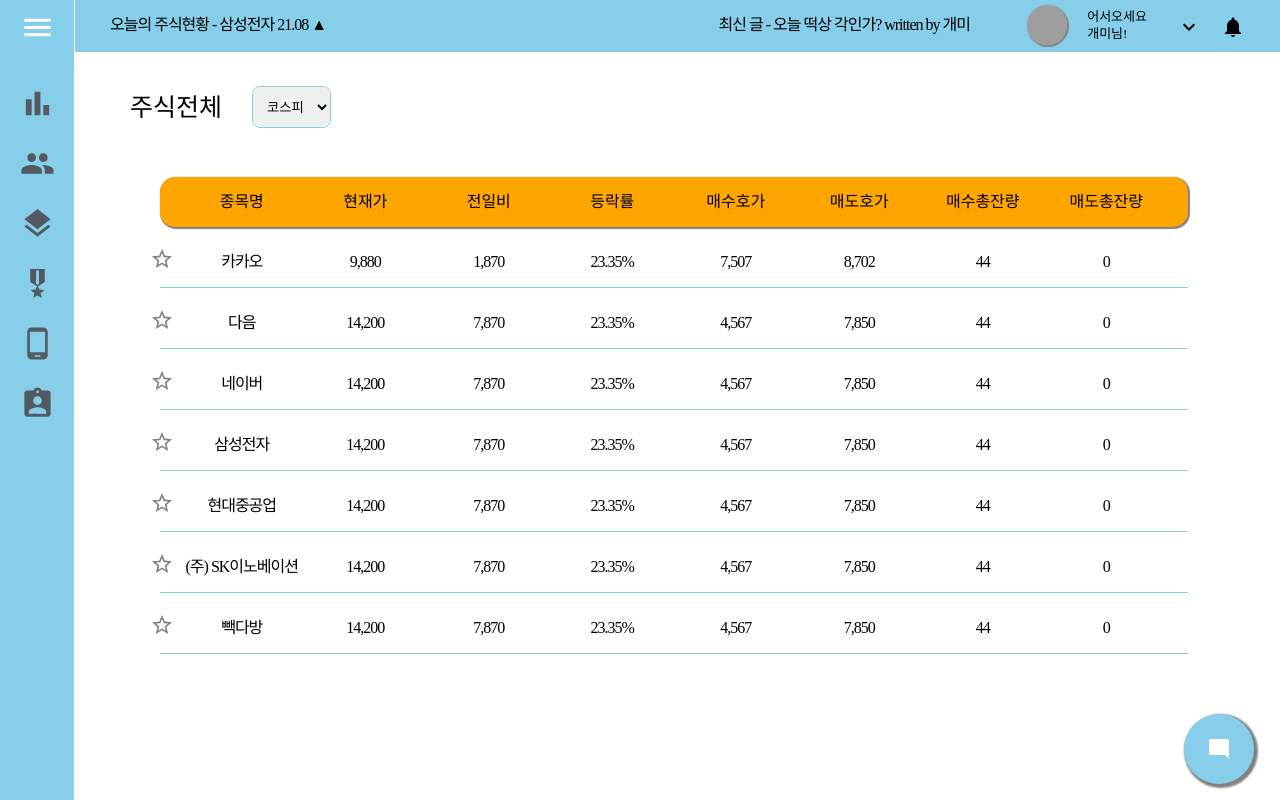
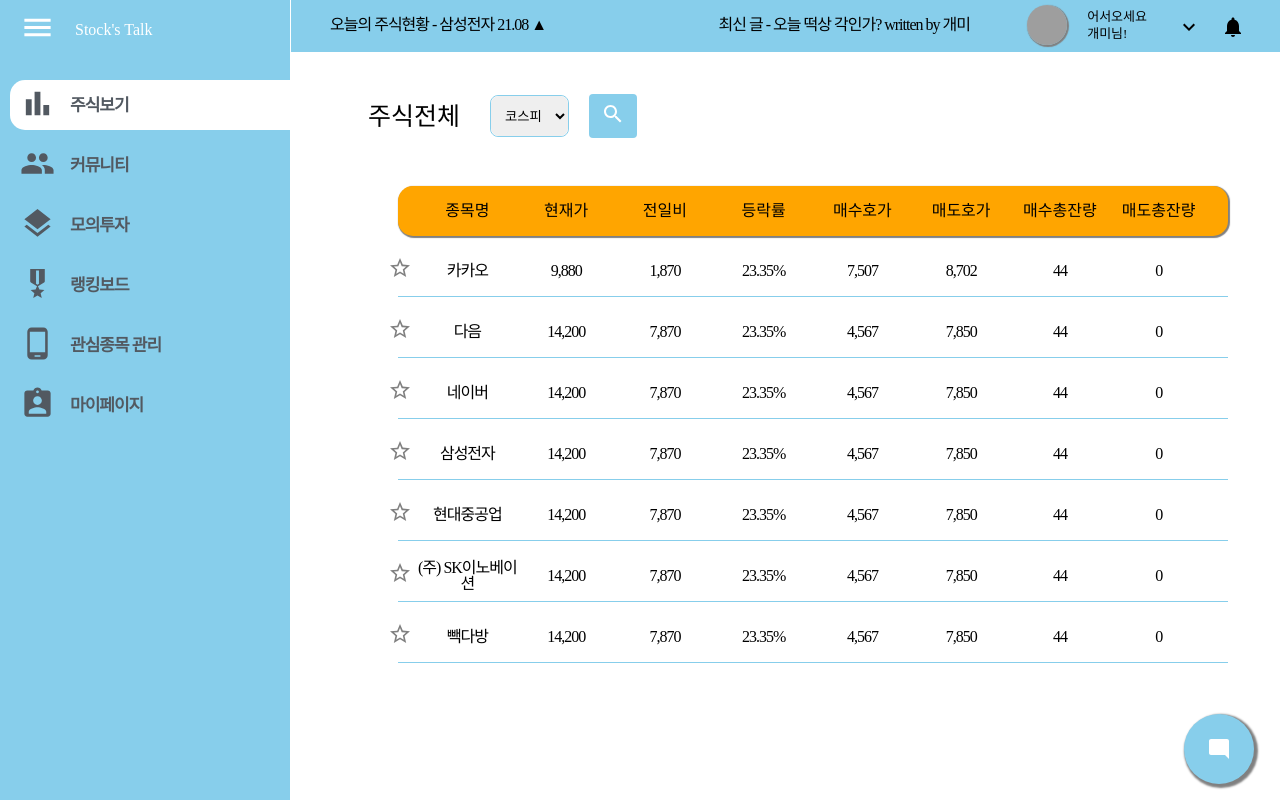
Before and after one commit to innovation-final/Front, a React (Create React App) app: page /stock in a window 1280 px wide. Built offline with nearby package versions, Linux system fonts and the light colour scheme; grey boxes are pictures that could not be loaded; a web font is replaced by a local one.

Commit message:
Fix: Sidebar

```diff
--- a/src/component/community/BoardContainer.jsx
+++ b/src/component/community/BoardContainer.jsx
@@ -14,6 +14,6 @@
 
 const StyleBoardContainer = styled.div`
     width: 100%;
-    margin-left: 5%;
+    margin-left: 2%;
     margin-top: 1%;
 `;
--- a/src/component/elements/List.jsx
+++ b/src/component/elements/List.jsx
@@ -19,7 +19,7 @@
             <FieldNameBox>{fieldRendering()}</FieldNameBox>
             <ListContainer>
                 {items.map(item => (
-                    <ListItem item={item} flexRatio={flexRatio} />
+                    <ListItem key={item[0]} item={item} flexRatio={flexRatio} />
                 ))}
             </ListContainer>
         </StyleList>
--- /dev/null
+++ b/src/component/elements/Modal.jsx
@@ -0,0 +1,47 @@
+import React from 'react';
+import styled from 'styled-components';
+import CloseIcon from '@mui/icons-material/Close';
+
+function Modal({ children, width = 700, height = 650, setIsOpen }) {
+    return (
+        <BackGround>
+            <ModalBox width={width} height={height}>
+                {children}
+                <ExitButton onClick={setIsOpen}>
+                    <CloseIcon fontSize="large" />
+                </ExitButton>
+            </ModalBox>
+        </BackGround>
+    );
+}
+
+export default Modal;
+
+const BackGround = styled.div`
+    position: fixed;
+    top: 0;
+    left: 0;
+    display: flex;
+    transform: translate(-70px, -57px);
+    justify-content: center;
+    align-items: center;
+    background-color: rgba(0, 0, 0, 0.3);
+    width: 100vw;
+    height: 100vh;
+    z-index: 998;
+`;
+const ModalBox = styled.div`
+    position: relative;
+    border: 3px solid skyblue;
+    border-radius: 10px;
+    background-color: white;
+    width: ${props => props.width}px;
+    height: ${props => props.height}px;
+    z-index: 999;
+`;
+
+const ExitButton = styled.div`
+    position: absolute;
+    color: skyblue;
+    right: 10px;
+`;
--- a/src/component/layout/SideBar.jsx
+++ b/src/component/layout/SideBar.jsx
@@ -11,12 +11,24 @@
     const { wide } = context;
 
     const menuItems = [
-        { title: '주식보기', onClickFn: () => navigate('/stock') },
-        { title: '커뮤니티', onClickFn: () => navigate('/community') },
+        {
+            title: '주식보기',
+            onClickFn: () => navigate('/stock'),
+            param: '/stock',
+        },
+        {
+            title: '커뮤니티',
+            onClickFn: () => navigate('/community'),
+            param: '/community',
+        },
         { title: '모의투자', onClickFn: () => navigate('/') },
         { title: '랭킹보드', onClickFn: () => navigate('/') },
         { title: '관심종목 관리', onClickFn: () => navigate('/') },
-        { title: '마이페이지', onClickFn: () => navigate('/mypage') },
+        {
+            title: '마이페이지',
+            onClickFn: () => navigate('/mypage'),
+            param: '/mypage',
+        },
     ];
 
     return (
@@ -28,6 +40,7 @@
                         key={item.title}
                         title={item.title}
                         subItems={item.subItems}
+                        param={item.param}
                         onClickFn={item.onClickFn}
                     />
                 ))}
--- a/src/component/sidebar/SideBarItem.jsx
+++ b/src/component/sidebar/SideBarItem.jsx
@@ -1,4 +1,5 @@
-import React, { useContext, useState } from 'react';
+import React, { useContext } from 'react';
+import { useLocation } from 'react-router-dom';
 import styled from 'styled-components';
 import PropTypes from 'prop-types';
 import BarChartIcon from '@mui/icons-material/BarChart';
@@ -7,23 +8,13 @@
 import MilitaryTechIcon from '@mui/icons-material/MilitaryTech';
 import PhoneAndroidIcon from '@mui/icons-material/PhoneAndroid';
 import AssignmentIndIcon from '@mui/icons-material/AssignmentInd';
-import ArrowRightIcon from '@mui/icons-material/ArrowRight';
-import { motion } from 'framer-motion';
 import { WideContext } from '../../context/WideContext';
-import SideBarSubItem from './SideBarSubItem';
 
-const WideAnimation = {
-    start: { opacity: 0 },
-    end: { opacity: 1, transition: { duration: 0.5 } },
-};
-
-function SideBarItem({ title, onClickFn, subItems }) {
+function SideBarItem({ title, onClickFn, param }) {
     const context = useContext(WideContext);
     const { wide, setWide } = context;
-
-    const [subWide, setSubWide] = useState(false);
+    const { pathname } = useLocation();
     return (
-        <>
         <StyleItem>
             <ItemContainer onClick={onClickFn}>
                 <IconBox onMouseOver={() => setWide(true)}>
@@ -46,42 +37,16 @@
                         <AssignmentIndIcon fontSize="large" />
                     ) : null}
                 </IconBox>
+                <TitleBox wide={wide}>
                     {wide ? (
-                        <ItemTitle
-                            variants={WideAnimation}
-                            initial="start"
-                            animate="end"
-                        >
+                        <ItemTitle>
                             {title}
+                            {param === pathname ? <SelectedMenu /> : null}
                         </ItemTitle>
                     ) : null}
+                </TitleBox>
             </ItemContainer>
-                <ArrowContainer
-                    $wide={wide}
-                    subWide={subWide}
-                    onClick={() => setSubWide(props => !props)}
-                >
-                    {subItems ? <ArrowRightIcon /> : null}
-                </ArrowContainer>
         </StyleItem>
-            {subWide ? (
-                <SubContainer
-                    variants={WideAnimation}
-                    initial="start"
-                    animate="end"
-                >
-                    {subItems &&
-                        subItems.map(sub => (
-                            <SideBarSubItem
-                                key={sub.title}
-                                title={sub.title}
-                                onClickFn={sub.onClickFn}
-                                subWide={subWide}
-                            />
-                        ))}
-                </SubContainer>
-            ) : null}
-        </>
     );
 }
 
@@ -89,16 +54,11 @@
 
 SideBarItem.propTypes = {
     title: PropTypes.string.isRequired,
-    subItems: PropTypes.arrayOf(
-        PropTypes.shape({
-            title: PropTypes.string.isRequired,
-            onClickFn: PropTypes.func.isRequired,
-        }),
-    ),
     onClickFn: PropTypes.func,
 };
 
 const StyleItem = styled.div`
+    position: relative;
     width: 100%;
     height: 60px;
     display: flex;
@@ -117,30 +77,33 @@
     padding: 10px;
     margin-left: 10px;
     color: #525961;
+    z-index: 1;
     cursor: pointer;
 `;
-const ItemTitle = styled(motion.div)`
+
+const TitleBox = styled.div`
+    opacity: ${props => (props.wide ? 1 : 0)};
+    transition: all ease-in-out 0.5s;
+`;
+const ItemTitle = styled.div`
+    display: inline-block;
     padding: 5px;
-    overflow: hidden;
     font-weight: 600;
     color: #525961;
     letter-spacing: -1px;
     font-size: 17px;
-
+    white-space: nowrap;
+    box-sizing: border-box;
     cursor: pointer;
 `;
 
-const SubContainer = styled(motion.div)`
-    display: flex;
-    flex-direction: column;
-    justify-content: right;
-    overflow: hidden;
+const SelectedMenu = styled.div`
+    position: absolute;
+    top: 5px;
+    left: 10px;
+    width: 280px;
+    height: 50px;
+    border-radius: 15px 0px 0px 15px;
+    background-color: white;
+    z-index: -1;
 `;
-
-const ArrowContainer = styled.div`
-    margin-right: 10px;
-    color: #525961;
-    visibility: ${props => (props.$wide ? 'visible' : 'hidden')};
-    transform: rotate(${props => (props.subWide ? 90 : 0)}deg);
-    transition: transform ease-in-out 0.3s;
-`;
--- a/src/component/sidebar/SideBarSubItem.jsx
+++ /dev/null
@@ -1,55 +0,0 @@
-import React, { useContext } from 'react';
-import styled from 'styled-components';
-import PropTypes from 'prop-types';
-import { motion } from 'framer-motion';
-import { WideContext } from '../../context/WideContext';
-
-const WideAnimation = {
-    start: { opacity: 0 },
-    end: { opacity: 1, transition: { duration: 0.5 } },
-};
-
-function SideBarSubItem({ title, onClickFn, subWide }) {
-    const context = useContext(WideContext);
-    const { wide } = context;
-
-    return (
-        <>
-            {subWide && wide ? (
-                <StyleSubItem
-                    $wide={wide}
-                    variants={WideAnimation}
-                    initial="start"
-                    animate="end"
-                    onClick={onClickFn}
-                >
-                    {title}
-                </StyleSubItem>
-            ) : null}
-            <span />
-        </>
-    );
-}
-
-export default SideBarSubItem;
-
-const StyleSubItem = styled(motion.div)`
-    padding: 10px;
-    overflow: hidden;
-    font-weight: 600;
-    color: #222f3e;
-    height: ${props => (props.subWide ? '100%' : '0%')};
-    text-align: left;
-
-    letter-spacing: -2px;
-    font-size: 14px;
-    padding-left: 60px;
-
-    transition: height 1s ease-in-out;
-`;
-
-SideBarSubItem.propTypes = {
-    title: PropTypes.string,
-    subWide: PropTypes.bool,
-    onClickFn: PropTypes.func,
-};
--- a/src/component/stock/StockDetailContainer.jsx
+++ b/src/component/stock/StockDetailContainer.jsx
@@ -27,7 +27,7 @@
         <StyleDetailContainer>
             <ContainerTop isPC={isPC}>
                 <StockInfoWrapper>
-                    <StockInfoBox />
+                    <StockInfoBox isPC={isPC} />
                     <GraphBox isPC={isPC} />
                 </StockInfoWrapper>
                 <TradingVolumeBox isPC={isPC} />
@@ -55,7 +55,7 @@
 const StockInfoWrapper = styled.div`
     display: flex;
     flex-direction: column;
-    width: 70%;
+    width: 75%;
 `;
 
 const ContainerTop = styled.div`
--- a/src/component/stock/StockInfoBox.jsx
+++ b/src/component/stock/StockInfoBox.jsx
@@ -39,6 +39,7 @@
     justify-content: space-between;
     height: 50px;
     margin-bottom: 20px;
+    width: 100%;
 `;
 const StockInfoLeftBox = styled.div`
     display: flex;
--- a/src/component/stock/TradingVolumeBox.jsx
+++ b/src/component/stock/TradingVolumeBox.jsx
@@ -23,7 +23,7 @@
         <StyleTradingVolumeBox isPC={isPC}>
             <Title>순매매 거래량</Title>
             <ContentBox>
-                <List fields={fields} items={items} />
+                <List fields={fields} items={items} flexRatio={1.5} />
             </ContentBox>
         </StyleTradingVolumeBox>
     );
--- a/src/component/stocks/StocksBox.jsx
+++ b/src/component/stocks/StocksBox.jsx
@@ -1,8 +1,11 @@
 import React, { useState } from 'react';
 import styled from 'styled-components';
+import SearchIcon from '@mui/icons-material/Search';
 import SelectBox from '../elements/SelectBox';
+import Button from '../elements/Button';
 import TableItem from './TableItem';
 import TableName from './TableName';
+import Modal from '../elements/Modal';
 
 const options = ['코스피', '코스닥'];
 const defaultOption = '코스피';
@@ -31,6 +34,11 @@
     const getOption = selected => {
         setOption(selected);
     };
+
+    const [open, isOpen] = useState(false);
+    const setIsOpen = () => {
+        isOpen(props => !props);
+    };
     return (
         <StyleStocksBox>
             <StyleHeader>
@@ -40,6 +48,11 @@
                     selectedOption={option}
                     _getOption={getOption}
                 />
+                <SearchBox>
+                    <Button _onClick={setIsOpen}>
+                        <SearchIcon />
+                    </Button>
+                </SearchBox>
             </StyleHeader>
             <StocksContainer>
                 <TableName keys={keys} />
@@ -47,13 +60,22 @@
                     <TableItem key={value[0]} values={value} />
                 ))}
             </StocksContainer>
+            {open ? (
+                <Modal width={800} height={700} setIsOpen={setIsOpen}>
+                    hello
+                </Modal>
+            ) : null}
         </StyleStocksBox>
     );
 }
 
 export default StocksBox;
 
-const StyleStocksBox = styled.div``;
+const StyleStocksBox = styled.div`
+    width: 100%;
+    margin-left: 2%;
+    margin-top: 1%;
+`;
 const StyleHeader = styled.div`
     display: flex;
     align-items: center;
@@ -69,3 +91,6 @@
     border-radius: 10px;
     padding: 30px;
 `;
+const SearchBox = styled.div`
+    margin-left: 20px;
+`;
--- a/src/context/WideContext.jsx
+++ b/src/context/WideContext.jsx
@@ -4,7 +4,7 @@
 export const WideContext = React.createContext();
 
 function WideStore({ children }) {
-    const [wide, setWide] = useState(false);
+    const [wide, setWide] = useState(true);
     const wideWrapper = useMemo(() => ({ wide, setWide }), [wide]);
 
     return (
```
Lines whose indentation alone changed are shown as unchanged.
